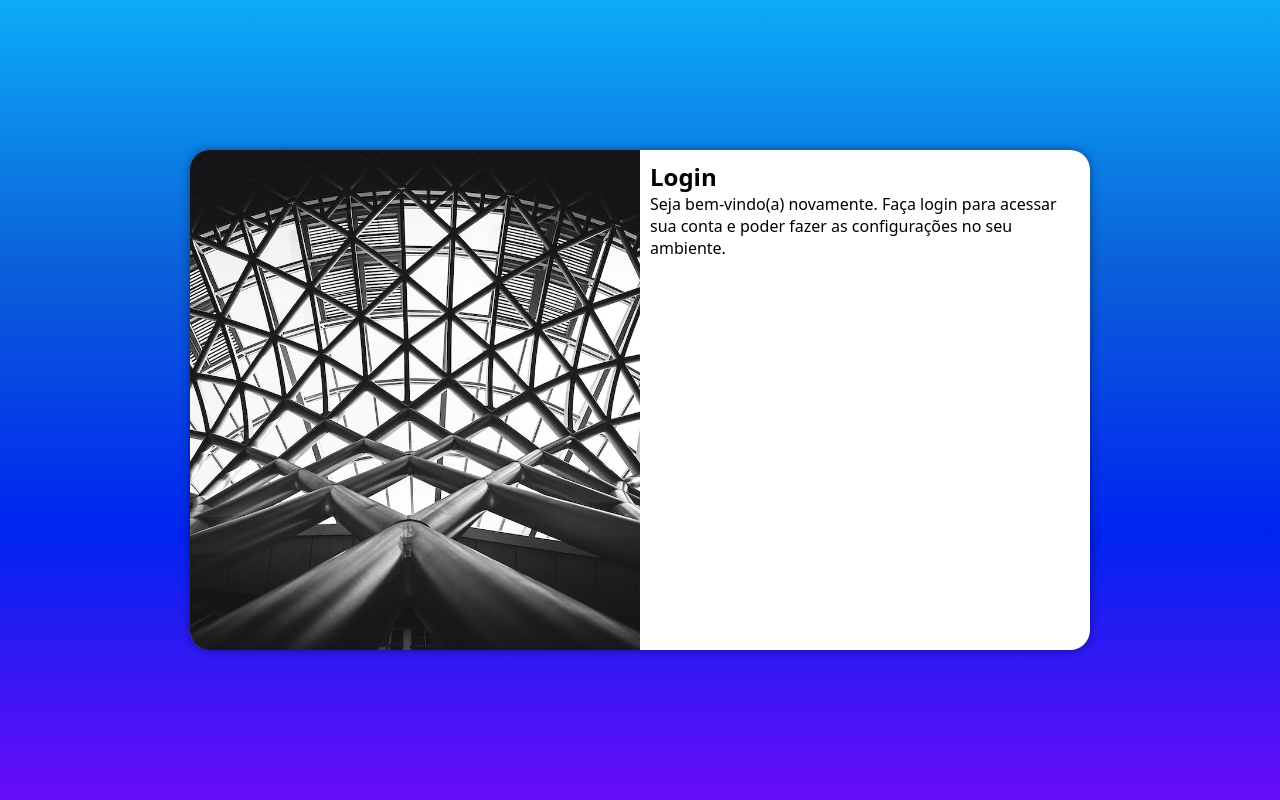
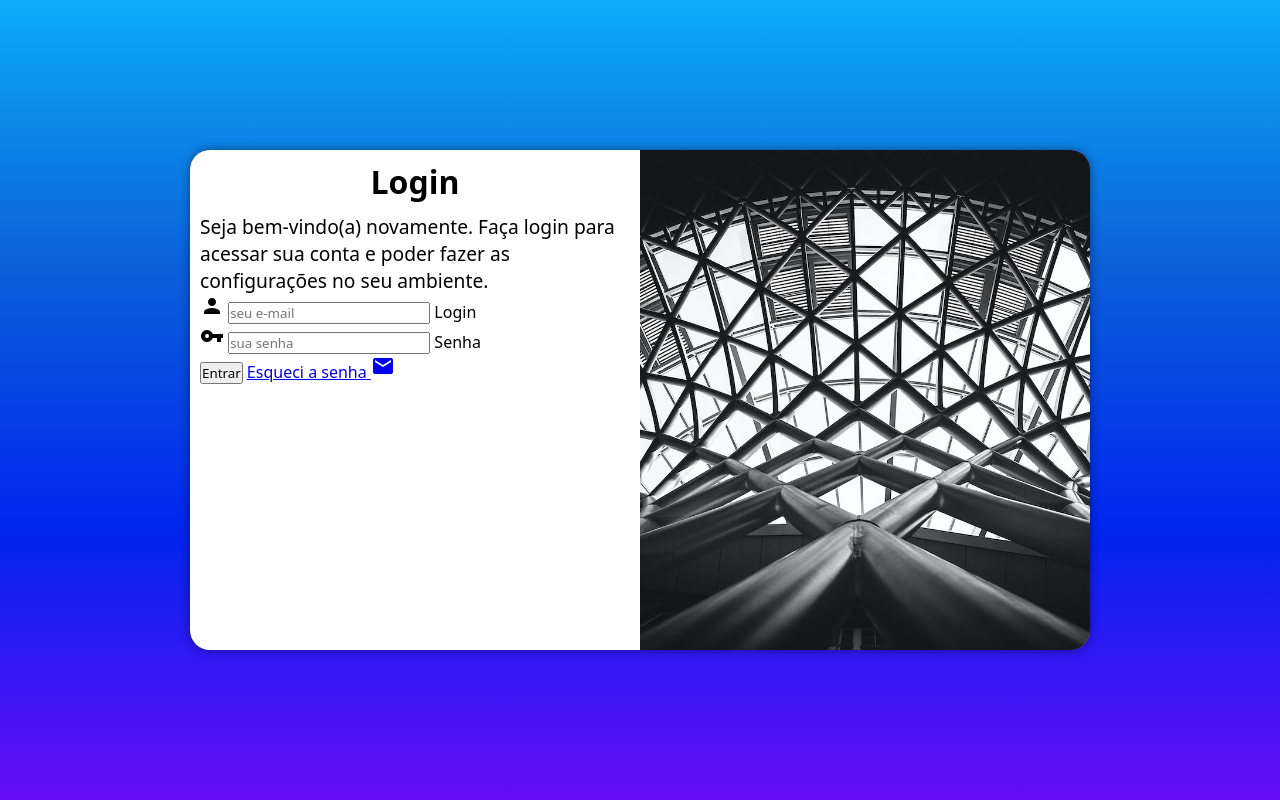
Before and after one commit to lucasdealmeidarafael/projeto-login, a plain HTML site: page index.html in a window 1280 px wide. Drawn offline with Linux system fonts and the light colour scheme.

Commit message:
campos de formulario

```diff
--- a/estilos/media-query.css
+++ b/estilos/media-query.css
@@ -40,13 +40,21 @@
     }
 
     section#login > div#imagem {
-        float: left;
+        float: right;
         width: 50%;
         height: 100%;
     }
 
     section#login > div#formulario {
-        float: right;
+        float: left;
         width: 50%;
     }
+
+    div#formulario > h1 {
+        font-size: 2em;
+    }
+
+    div#formulario > p {
+        font-size: 1.2em;
+    }
 }
--- a/estilos/style.css
+++ b/estilos/style.css
@@ -55,3 +55,12 @@
     display: block;
     padding: 10px;
 }
+
+div#formulario > h1 {
+    text-align: center;
+    margin-bottom: 10px;
+}
+
+div#formulario > p {
+    font-size: 0.8em;
+}
--- a/index.html
+++ b/index.html
@@ -5,6 +5,7 @@
     <meta http-equiv="X-UA-Compatible" content="IE=edge">
     <meta name="viewport" content="width=device-width, initial-scale=1.0">
     <title>Login</title>
+    <link href="https://fonts.googleapis.com/icon?family=Material+Icons"rel="stylesheet">
     <link rel="stylesheet" href="estilos/style.css">
     <link rel="stylesheet" href="estilos/media-query.css">
 </head>
@@ -17,7 +18,22 @@
             <div id="formulario">
                 <h1>Login</h1>
                 <p>Seja bem-vindo(a) novamente. Faça login para acessar sua conta e poder fazer as configurações no seu ambiente.</p>
-                <form action="login.php" method="post"></form>
+                <form action="login.php" method="post" autocomplete="on">
+                    <div class="campo">
+                        <span class="material-icons">person</span>
+                        <input type="email" name="login" id="ilogin" placeholder="seu e-mail" autocomplete="email" required maxlength="30">
+                        <label for="ilogin">Login</label>
+                    </div>
+                    <div class="campo">
+                        <span class="material-icons">vpn_key</span>
+                        <input type="password" name="senha" id="isenha" placeholder="sua senha" autocomplete="current-password" required minlength="8" maxlength="20">
+                        <label for="isenha">Senha</label>
+                    </div>
+                    <input type="submit" value="Entrar">
+                    <a href="esqueci.html">
+                        Esqueci a senha <span class="material-icons">mail</span>
+                    </a>
+                </form>
             </div>
         </section>
     </main>
```
